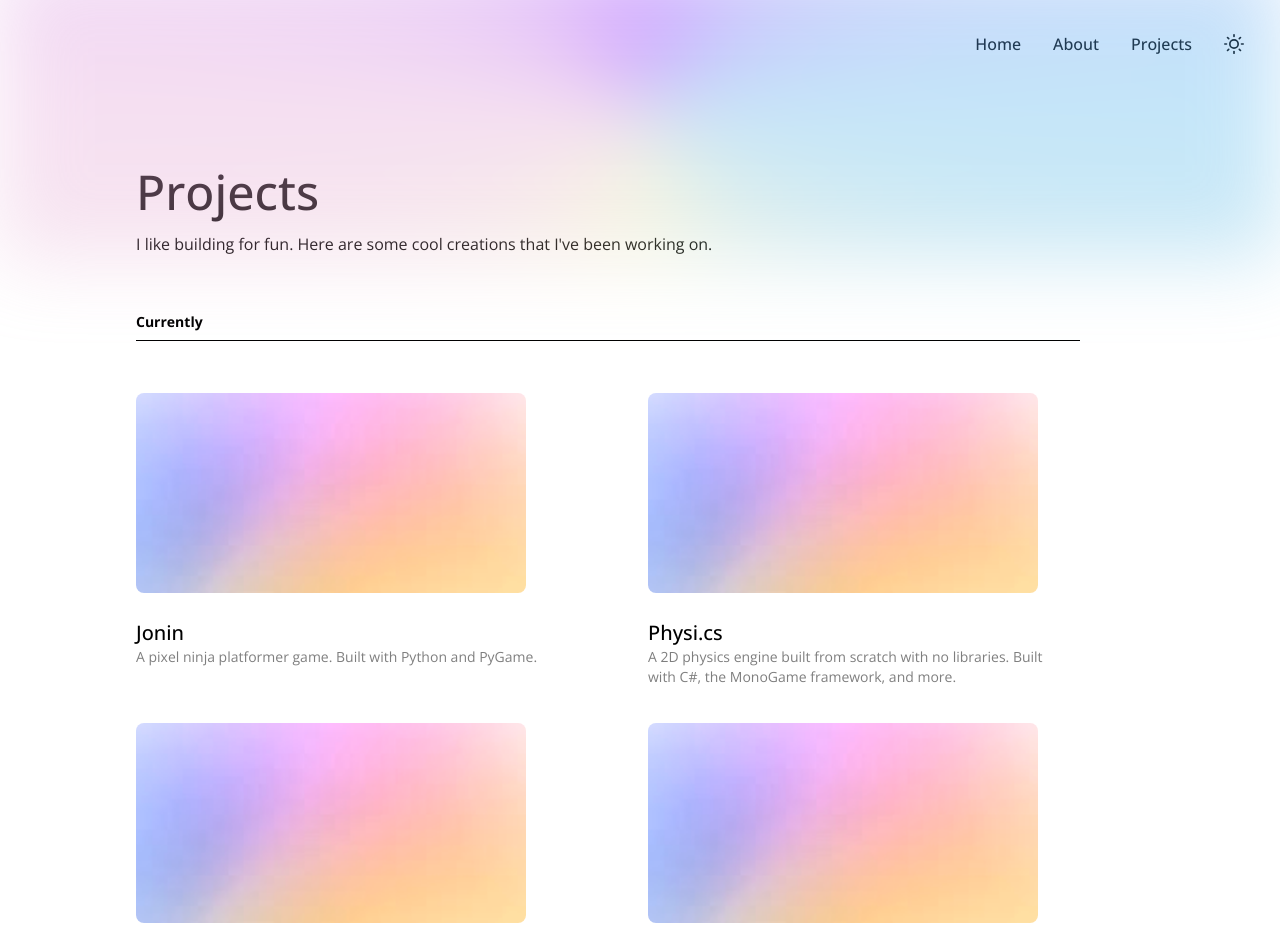
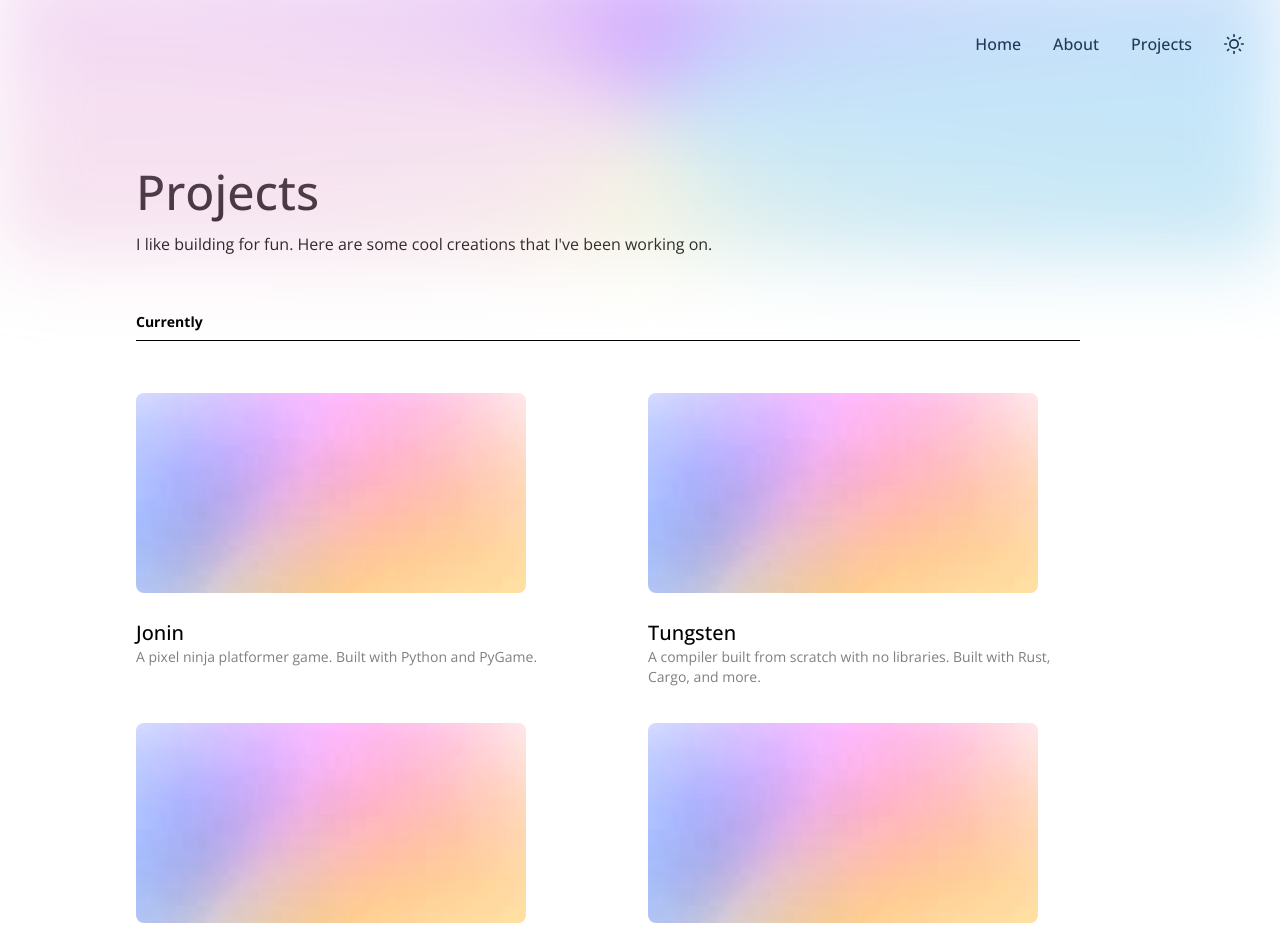
Before and after one commit to aaronkjin/personal, a Next.js app: page /projects in a window 1280 px wide. Shown: the top 952 px of the page. Built offline with nearby package versions, Linux system fonts and the light colour scheme.

Commit message:
change order

```diff
--- a/pages/projects.js
+++ b/pages/projects.js
@@ -49,25 +49,25 @@ export default function Projects() {
           />
         </div>
 
+        {/* Tungsten */}
+        <div>
+          <WorkCard
+            key="Tungsten"
+            img="/images/temp.png"
+            name="Tungsten"
+            description="A compiler built from scratch with no libraries. Built with Rust, Cargo, and more."
+            onClick={() => window.open("https://github.com/aaronkjin/tungsten")}
+          />
+        </div>
+
         {/* Physi.cs */}
         <div>
           <WorkCard
             key="Physics"
             img="/images/temp.png"
             name="Physi.cs"
-            description="A 2D physics engine built from scratch with no libraries. Built with C#, the MonoGame framework, and more."
+            description="A 2D real-time physics engine to simulate physical systems in digital environments. Built with C#, the MonoGame framework, and more."
             onClick={() => window.open("https://github.com/aaronkjin/physics")}
-          />
-        </div>
-
-       {/* Tungsten */}
-        <div>
-          <WorkCard
-            key="Tungsten"
-            img="/images/temp.png"
-            name="Tungsten"
-            description="An inventory of compiler tooling. Built with Rust, Cargo, and more."
-            onClick={() => window.open("https://github.com/aaronkjin/tungsten")}
           />
         </div>
 
@@ -81,7 +81,6 @@ export default function Projects() {
             onClick={() => window.open("https://github.com/aaronkjin/lumen")}
           />
         </div>
-
       </div>
 
       {/* Building */}
```
